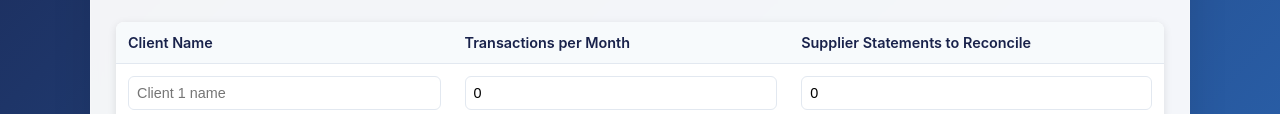
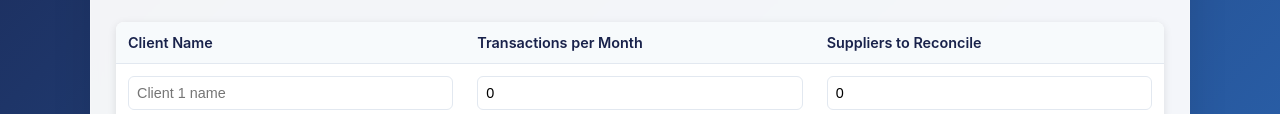
Before and after one commit to clarize-vera/pricingcalc, a plain HTML site: page index.html in a window 1280 px wide. Shown: the part 504-618 px from the top of the page. Drawn offline with Linux system fonts and the light colour scheme.

Commit message:
Update index.html

```diff
--- a/index.html
+++ b/index.html
@@ -438,7 +438,7 @@
                     <tr>
                         <th>Client Name</th>
                         <th>Transactions per Month</th>
-                        <th>Supplier Statements to Reconcile</th>
+                        <th>Suppliers to Reconcile</th>
                     </tr>
                 </thead>
                 <tbody id="clients-table-body">
```
